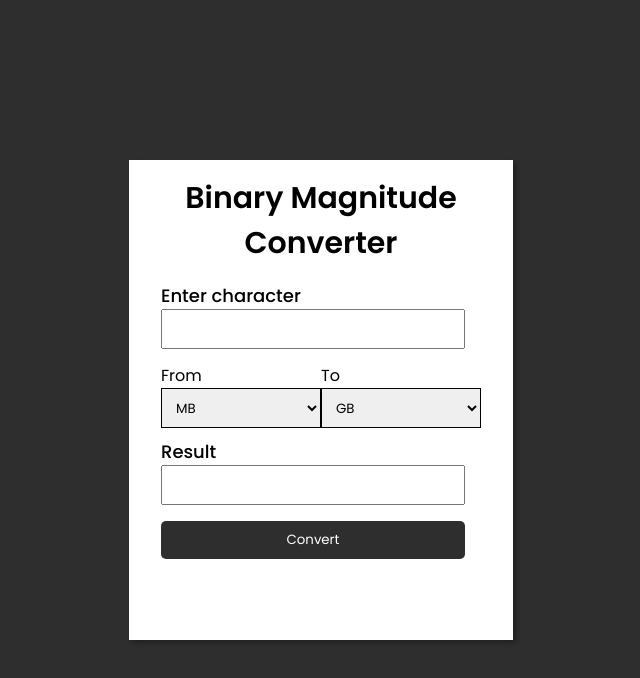
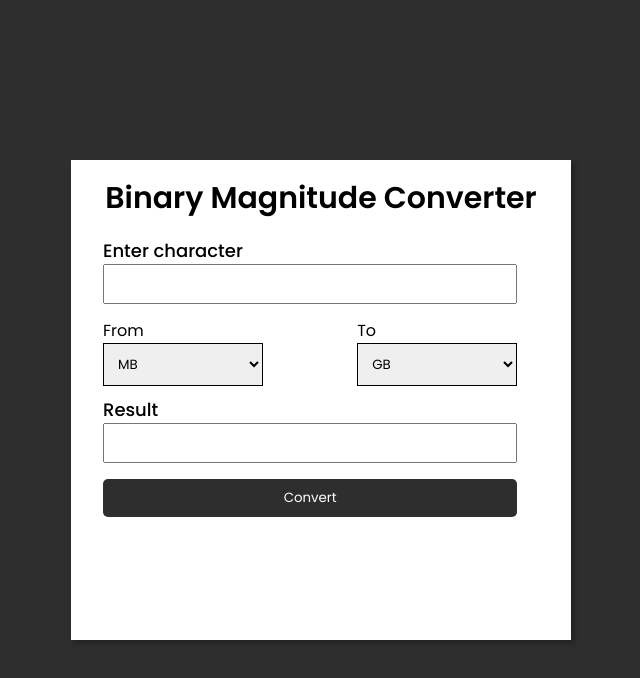
Before and after one commit to abitshrestha/BinaryMagnitudeConverter_Frontend, a React (Vite) app: page / in a window 1280 px wide. Shown: the top 678 px of the page, without its empty margins (319-959 px from the left). Built offline with nearby package versions, Linux system fonts and the light colour scheme.

Commit message:
Update App.css

```diff
--- a/src/App.css
+++ b/src/App.css
@@ -1,109 +1,106 @@
 @import url('https://fonts.googleapis.com/css2?family=Montserrat:ital,wght@0,100;0,200;0,300;0,400;0,500;0,600;0,700;0,800;0,900;1,100;1,200;1,300;1,400;1,500;1,600;1,700;1,800;1,900&family=Poppins:ital,wght@0,100;0,200;0,300;0,400;0,500;0,600;0,700;0,800;0,900;1,100;1,200;1,300;1,400;1,500;1,600;1,700;1,800;1,900&display=swap');
 
-*{
-  margin:0;padding:0;
+* {
+  margin: 0;
+  padding: 0;
   font-family: 'Poppins', sans-serif;
   box-sizing: border-box;
 }
-.box{
-  position: relative;
-  width:100%;
-  height:100vh;
-  background:rgb(47, 46, 46);
-}
 
-.container{
-  position:absolute;@import url('https://fonts.googleapis.com/css2?family=Montserrat:ital,wght@0,100;0,200;0,300;0,400;0,500;0,600;0,700;0,800;0,900;1,100;1,200;1,300;1,400;1,500;1,600;1,700;1,800;1,900&family=Poppins:ital,wght@0,100;0,200;0,300;0,400;0,500;0,600;0,700;0,800;0,900;1,100;1,200;1,300;1,400;1,500;1,600;1,700;1,800;1,900&display=swap');
-
-*{
-  margin:0;padding:0;
-  font-family: 'Poppins', sans-serif;
-  box-sizing: border-box;
-}
-.box{
+.box {
   position: relative;
   width: 100%;
-  min-height: 100vh; /* Adjusted height for responsiveness */
+  min-height: 100vh;
   background: rgb(47, 46, 46);
   display: flex;
   justify-content: center;
   align-items: center;
 }
 
-.container{
-  position:absolute;
-  top:50%;
-  left:50%;
+.container {
+  position: absolute;
+  top: 50%;
+  left: 50%;
   transform: translate(-50%, -50%);
   box-shadow: 3px 3px 5px rgba(0, 0, 0, 0.3);
-  padding:1rem 2rem 2rem 2rem;
-  background:white;
-  height:60vh;
-  max-width: 500px; /* Limit maximum width for larger screens */
-  width: 90%; /* Adjust width for smaller screens */
-  /* width:30vw; */
+  padding: 1rem 2rem; /* Adjusted padding for top and bottom */
+  background: white;
+  height: 60vh;
+  max-width: 500px;
+  width: 90%;
 }
-h1{
+
+h1 {
   font-weight: 600;
-  font-size:30px;
+  font-size: 30px;
   text-align: center;
-  margin-bottom:1rem;
+  margin-bottom: 1rem;
 }
-.character{
-  font-size:18px;
-  font-weight:500;
+
+.character {
+  font-size: 18px;
+  font-weight: 500;
 }
-input[type="text"]{
-  width:95%;
-  height:5vh;
+
+input[type="text"] {
+  width: 95%;
+  height: 5vh;
+  padding: 10px; /* Adjusted padding for all sides */
 }
-.conversion{
-  display:flex;
+
+.conversion {
+  display: flex;
   justify-content: space-between;
-  width:95%;
-  margin-top:14px;
+  width: 95%;
+  margin-top: 14px;
 }
-.label{
+
+.label {
   display: block;
-  margin-top:10px;
-  font-size:18px;
-  font-weight: 500;;
+  margin-top: 10px;
+  font-size: 18px;
+  font-weight: 500;
 }
-select{
-  width:10rem;
-  padding-left:10px;
-  height:2.5rem;
-  border:1px solid black;
+
+select {
+  width: 10rem;
+  padding: 10px; /* Adjusted padding for all sides */
+  border: 1px solid black;
 }
-button{
-  padding:9px;
-  width:95%;
-  margin-top:1rem;
-  background:rgb(47, 46, 46);
-  color:white;
-  border:none;
-  border-radius:5px;
+
+button {
+  padding: 9px;
+  width: 95%;
+  margin-top: 1rem;
+  background: rgb(47, 46, 46);
+  color: white;
+  border: none;
+  border-radius: 5px;
   transition: 0.2s linear;
-  cursor:pointer;
+  cursor: pointer;
 }
-button:hover{
-  background:rgb(63, 61, 61);
+
+button:hover {
+  background: rgb(63, 61, 61);
 }
-.error{
-  color:red;
+
+.error {
+  color: red;
 }
+
+/* Media Queries */
 
 @media (max-width: 576px) {
   .container {
-    width: 95%; /* Adjust width for extra small screens */
+    width: 95%;
   }
 
   input[type="text"] {
-    font-size: 14px; /* Reduce font size for smaller screens */
+    font-size: 14px;
   }
 
   button {
-    font-size: 14px; /* Reduce font size for smaller screens */
+    font-size: 14px;
   }
 }
 
@@ -127,69 +124,3 @@ button:hover{
     width: 60%;
   }
 }
-
-
-
-
-
-
-
-
-  top:50%;
-  left:50%;
-  transform: translate(-50%, -50%);
-  box-shadow: 3px 3px 5px rgba(0, 0, 0, 0.3);
-  padding:1rem 2rem 2rem 2rem;
-  background:white;
-  height:60vh;
-  width:30vw;
-}
-h1{
-  font-weight: 600;
-  font-size:30px;
-  text-align: center;
-  margin-bottom:1rem;
-}
-.character{
-  font-size:18px;
-  font-weight:500;
-}
-input[type="text"]{
-  width:95%;
-  height:5vh;
-}
-.conversion{
-  display:flex;
-  justify-content: space-between;
-  width:95%;
-  margin-top:14px;
-}
-.label{
-  display: block;
-  margin-top:10px;
-  font-size:18px;
-  font-weight: 500;;
-}
-select{
-  width:10rem;
-  padding-left:10px;
-  height:2.5rem;
-  border:1px solid black;
-}
-button{
-  padding:9px;
-  width:95%;
-  margin-top:1rem;
-  background:rgb(47, 46, 46);
-  color:white;
-  border:none;
-  border-radius:5px;
-  transition: 0.2s linear;
-  cursor:pointer;
-}
-button:hover{
-  background:rgb(63, 61, 61);
-}
-.error{
-  color:red;
-}
```
